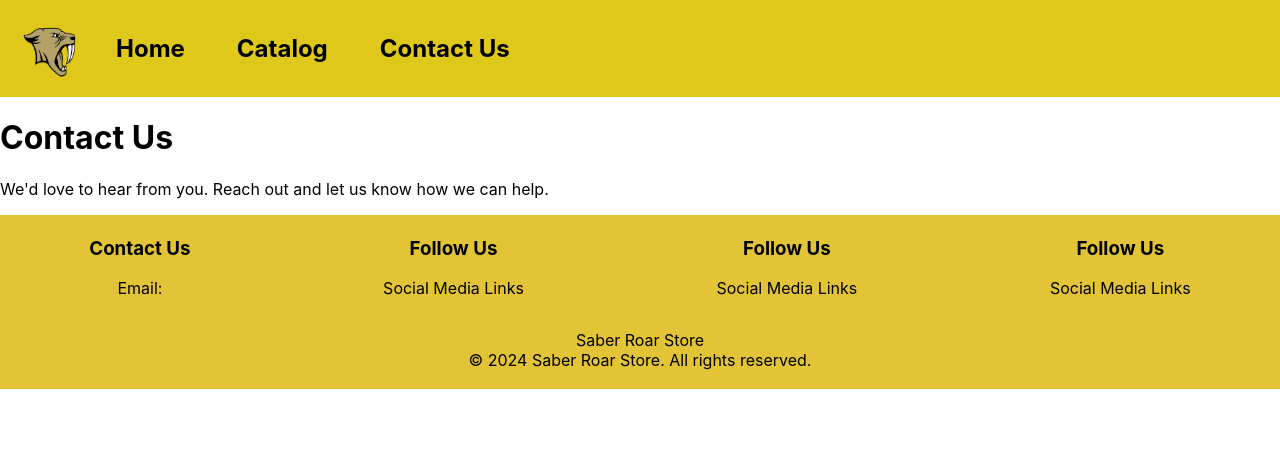
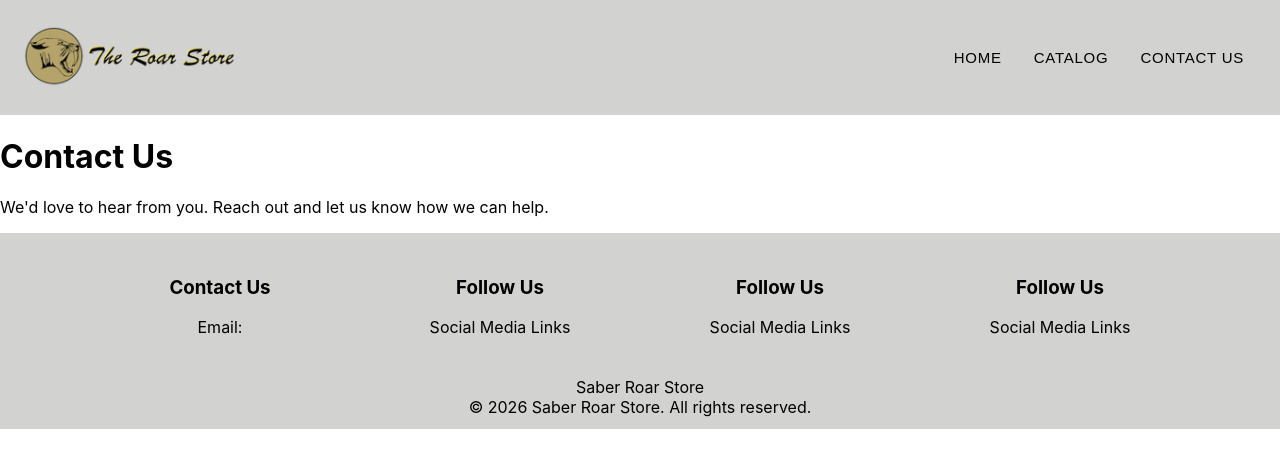
Before and after one commit to aaryansingh2009/SaberRoarStore, a React (Create React App) app: page /contact-us in a window 1280 px wide. Shown: the top 468 px of the page. Built offline with nearby package versions, Linux system fonts and the light colour scheme.

Commit message:
updated-footer/header

```diff
--- a/src/components/storefooter/storefooter.css
+++ b/src/components/storefooter/storefooter.css
@@ -1,13 +1,26 @@
 .store-footer {
   text-align: center;
-  padding: 3px;
-  background-color: rgba(220, 180, 0, 0.784);
+  padding: 24px clamp(16px, 4vw, 48px) 12px;
+  background-color: rgba(206, 206, 204, 0.901);
   color: black;
 }
 
 #footer-content {
-    display: flex;
-    justify-content: space-around;
-    align-items: center;
-    gap: 20px;
+  display: flex;
+  flex-wrap: wrap;
+  justify-content: center;
+  align-items: stretch;
+  gap: 20px;
+  width: min(100%, 1100px);
+  margin: 0 auto;
 }
+
+.store-footer .column {
+  flex: 1 1 180px;
+  min-width: 0;
+  overflow-wrap: anywhere;
+}
+
+.store-footer footer > p {
+  margin: 24px 0 0;
+}
--- a/src/components/storefooter/storefooter.js
+++ b/src/components/storefooter/storefooter.js
@@ -24,7 +24,7 @@ const StoreFooter = () => {
                     </div>
                 </div>
                 <p>Saber Roar Store<br></br>
-                    &copy; 2024 Saber Roar Store. All rights reserved.
+                    &copy; 2026 Saber Roar Store. All rights reserved.
                 </p>
             </footer>
         </div>
--- a/src/components/storeheader/storeheader.css
+++ b/src/components/storeheader/storeheader.css
@@ -1,26 +1,38 @@
 .store-header {
-  background-color: rgba(220, 194, 0, 0.901);
-  padding: 20px;
-  text-align: center;
-  font-size: 24px;
-  font-weight: bold;
-  text-align: right;
+  background-color: rgba(206, 206, 204, 0.901);
+  display: flex;
+  flex-wrap: wrap;
+  align-items: center;
+  justify-content: space-between;
+  gap: 12px 20px;
+  font-family: "Montserrat", sans-serif;
+  font-size: 15px;
+  font-weight: 500;
+  line-height: 1;
+  letter-spacing: 0.05em;
+  text-transform: uppercase;
+  padding: 25px 20px;
 }
 
-ul {
+.roar-store-logo {
+  flex: 0 0 auto;
+}
+
+.navbar {
+  display: flex;
+  flex-wrap: wrap;
+  align-items: center;
+  justify-content: center;
   list-style-type: none;
   margin: 0;
   padding: 0;
-  overflow: hidden;
-  padding-right: 50px;
 }
 
-ul li {
-  float: left;
-  padding-right: 20px;
+.navbar li {
+  padding: 0;
 }
 
-ul li a {
+.navbar a {
   display: block;
   color: black;
   text-align: center;
@@ -28,13 +40,24 @@ ul li a {
   text-decoration: none;
 }
 
-ul li a:hover {
-  background-color: white;
+.navbar a:hover {
+  background-color: rgb(181, 154, 87);
 }
 
 .saber-logo {
-  width: 60px;
-  height: 60px;
-  float: left;
-  margin-right: 20px;
+  display: block;
+  width: clamp(120px, 18vw, 220px);
+  max-width: 100%;
+  height: auto;
 }
+
+@media (max-width: 560px) {
+  .store-header {
+    flex-direction: column;
+    padding: 16px;
+  }
+
+  .navbar a {
+    padding: 12px 10px;
+  }
+}
--- a/src/components/storeheader/storeheader.js
+++ b/src/components/storeheader/storeheader.js
@@ -4,7 +4,11 @@ import "./storeheader.css";
 const StoreHeader = () => {
     return (
         <div class="store-header">
-            <img class="saber-logo" src="/images/saber-logo.png" alt="Saber Logo"/>
+            <div class="roar-store-logo">
+                <a href="/">
+                    <img class="saber-logo" src="/images/roarheader.png" alt="Saber Logo"/>
+                </a>
+            </div>
             <ul class="navbar">
                 <li><a href="/">Home</a></li>
                 <li><a href="/store-catalog">Catalog</a></li>
```
Also changed, not shown: public/images/roarheader.png (added).
